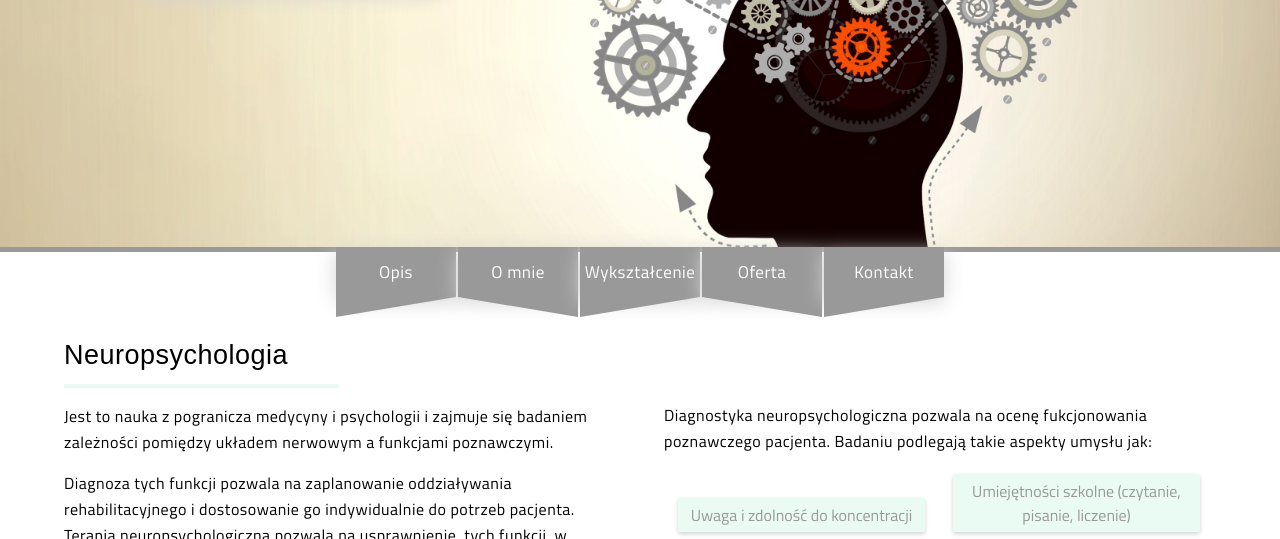
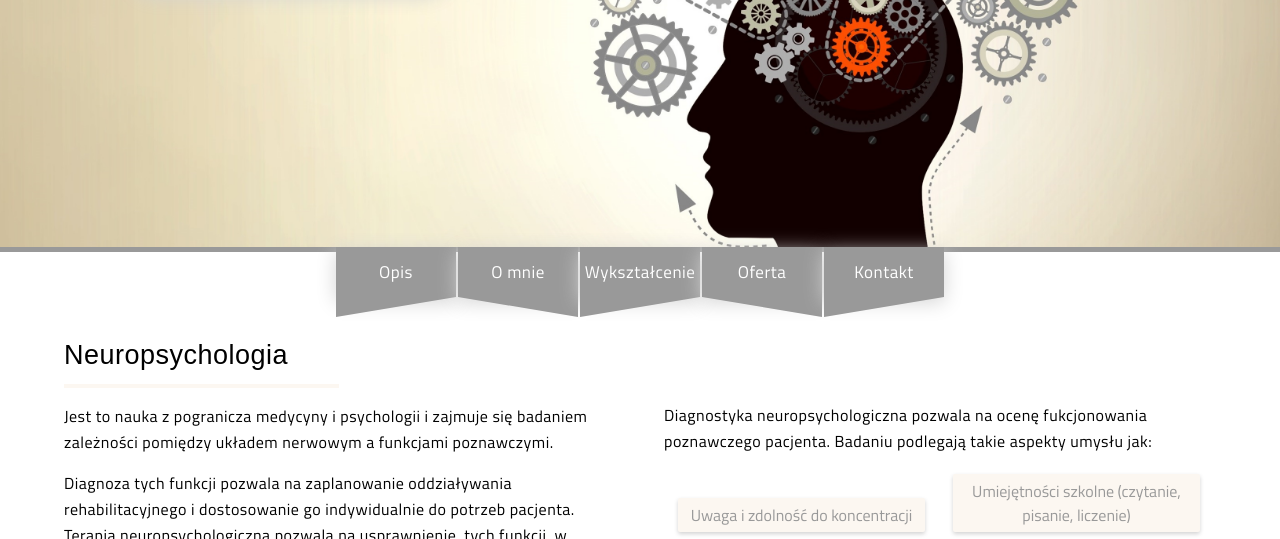
Before and after one commit to dydome/psychologist-website, a website: page index.html in a window 1280 px wide. Shown: the part 253-792 px from the top of the page. Drawn offline with nearby package versions, Linux system fonts and the light colour scheme; some packages are replaced by stand-ins of ours; files that its build step writes are made by us from their sources; files whose address does not match are found by name; a web font is replaced by a local one.

Commit message:
zmiana koloru

```diff
--- a/css/style.scss
+++ b/css/style.scss
@@ -11,10 +11,10 @@ $breakpointMiddleMobile: 560px;
 $breakpointSmallMobile: 400px;
 
 //Colors
-// $lightpink: #FCF7F1;
-// $darkpink: #f6e7d5;
-$lightpink: #eafbf3;
-$darkpink: #cbf4e2;
+$lightpink: #FCF7F1;
+$darkpink: #f6e7d5;
+// $lightpink: #eafbf3;
+// $darkpink: #cbf4e2;
 $lightgrey: #fbfbfb;
 $darkgrey: #999999;
 $darkgreyopacity: rgba(153, 153, 153, 0.9);
```
